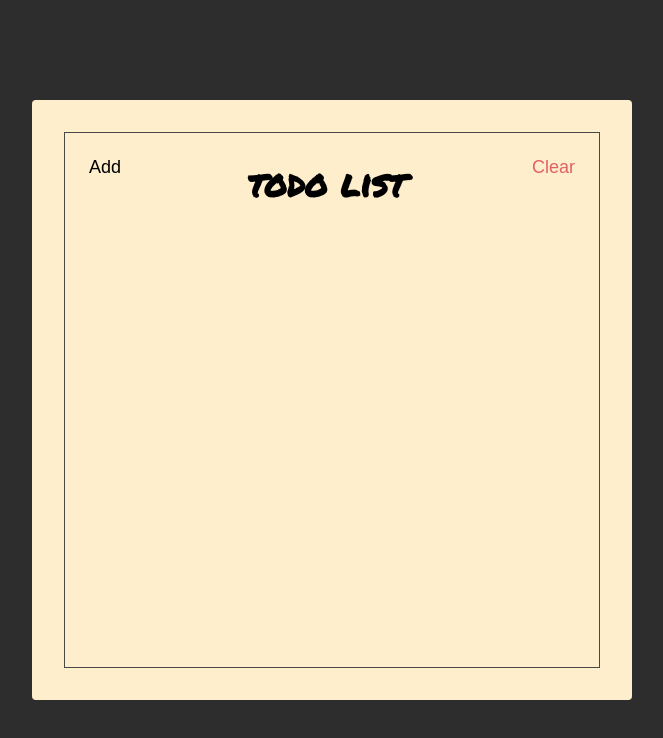
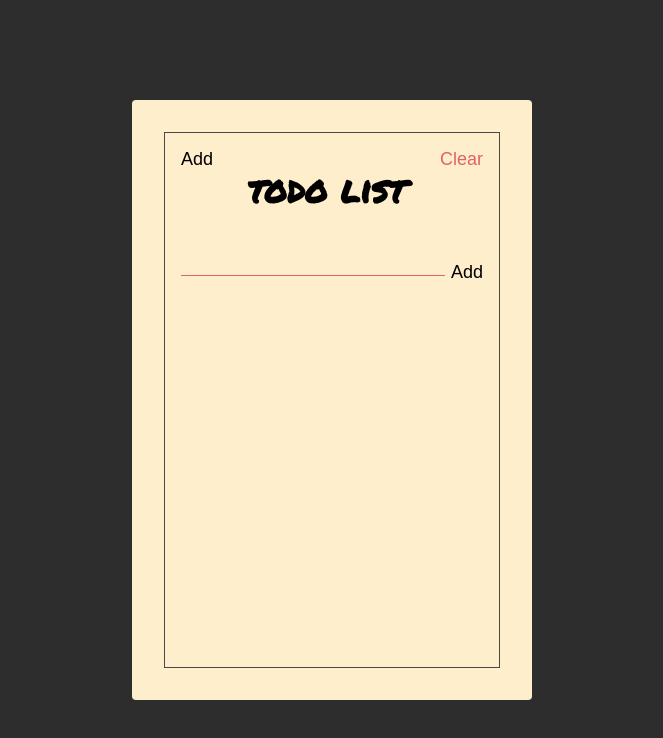
Before and after one commit to reksa26/react-coba-starter, a website: page index.html in a window 1280 px wide. Shown: the whole page, without its empty margins (308-971 px from the left). Drawn offline with Linux system fonts and the light colour scheme; a web font is replaced by a local one.

Commit message:
make add form section

```diff
--- a/index.html
+++ b/index.html
@@ -14,11 +14,18 @@
   <body>
     <div class="container">
       <div class="frame">
-        <div class="header">
+        <section class="header">
           <button class="header-btn">Add</button>
           <h1 class="header-title">Todo List</h1>
           <button class="header-btn main-red-color">Clear</button>
-        </div>
+        </section>
+
+        <section class="add">
+          <form class="add-form">
+            <input type="text" class="add-input" />
+            <button class="add-btn">Add</button>
+          </form>
+        </section>
       </div>
     </div>
   </body>
--- a/style.css
+++ b/style.css
@@ -32,7 +32,7 @@
 }
 
 .container {
-  width: 600px;
+  width: 400px;
   height: 600px;
   background-color: #ffeecb;
   border-radius: 4px;
@@ -67,9 +67,46 @@
   font-size: 1.8rem;
   font-family: "Bellota", sans-serif;
 
-  padding: 24px;
+  padding: 16px;
+  cursor: pointer;
 
   background: unset;
   border: unset;
   outline: unset;
 }
+
+.add {
+  padding: 16px;
+}
+
+.add-form {
+  display: flex;
+  align-items: flex-start;
+}
+
+.add-input {
+  background: unset;
+  border: unset;
+  padding: 0 64px;
+  flex: 1;
+
+  border-bottom: 1px solid var(--main-red-color);
+  outline: unset;
+
+  font-family: "Permanent Marker", sans-serif;
+  font-size: 1rem;
+  text-transform: lowercase;
+}
+
+.add-btn {
+  font-size: 1.8rem;
+  font-family: "Bellota", sans-serif;
+
+  padding: flex;
+  padding-right: unset;
+  cursor: pointer;
+
+  background: unset;
+  border: unset;
+  outline: unset;
+}
```
